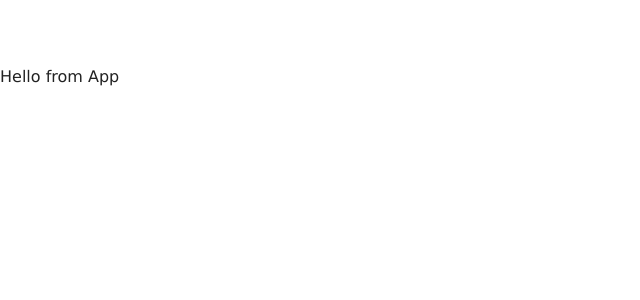
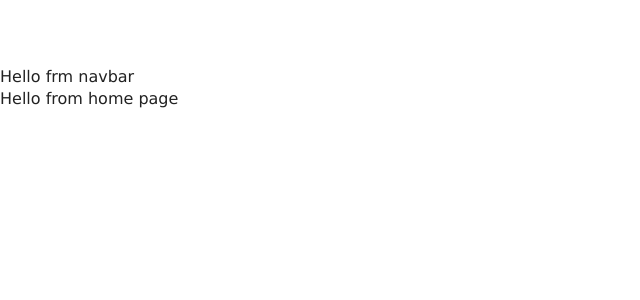
Before and after one commit to nadia643/beach-resort-react, a React (Create React App) app: page / in a window 1280 px wide. Shown: the top 300 px of the page, without its empty margins (0-640 px from the left). Built offline with nearby package versions, Linux system fonts and the light colour scheme.

Commit message:
added react icons

```diff
--- a/package.json
+++ b/package.json
@@ -9,6 +9,7 @@
     "react": "^16.13.0",
     "react-dom": "^16.13.0",
     "react-icons": "^3.9.0",
+    "react-router-dom": "^5.1.2",
     "react-scripts": "3.4.0"
   },
   "scripts": {
--- a/src/App.js
+++ b/src/App.js
@@ -1,11 +1,26 @@
 import React from 'react';
 import './App.css';
+
+import Home from "./pages/Home";
+import Rooms from "./pages/Rooms";
+import SingleRoom from "./pages/SingleRoom";
+import Error from "./pages/Error";
+
+import { Route, Switch } from 'react-router-dom';
+
+import Navbar from './components/Navbar';
 
 
 function App() {
   return(
     <>
-    Hello from App
+    <Navbar />
+    <Switch>
+    <Route exact path="/" component={Home}/>
+    <Route exact path="/rooms/" component={Rooms}/>
+    <Route exact path="/rooms/:slug" component={SingleRoom}/>
+    <Route component={Error} />
+    </Switch>
     </>
   )
 }
--- /dev/null
+++ b/src/components/Navbar.js
@@ -0,0 +1,11 @@
+import React, { Component } from 'react'
+
+export default class Navbar extends Component {
+    render() {
+        return (
+            <div>
+                Hello frm navbar
+            </div>
+        )
+    }
+}
--- a/src/index.js
+++ b/src/index.js
@@ -1,10 +1,15 @@
 import React from 'react';
 import ReactDOM from 'react-dom';
 // import './index.css';
+import { BrowserRouter as Router } from 'react-router-dom'
 import App from './App';
 import * as serviceWorker from './serviceWorker';
 
-ReactDOM.render(<App />, document.getElementById('root'));
+ReactDOM.render(
+<Router>
+<App />
+</Router>,
+document.getElementById('root'));
 
 // If you want your app to work offline and load faster, you can change
 // unregister() to register() below. Note this comes with some pitfalls.
--- a/src/pages/Rooms.js
+++ b/src/pages/Rooms.js
@@ -1,9 +1,11 @@
 import React from 'react'
 
-export const Rooms = () => {
+const Rooms = () => {
     return (
         <div>
             Hello from rooms page
         </div>
     )
 }
+
+export default Rooms;
```
Also changed, not shown: 1 other file (tests, documents, lock files or other folders).
